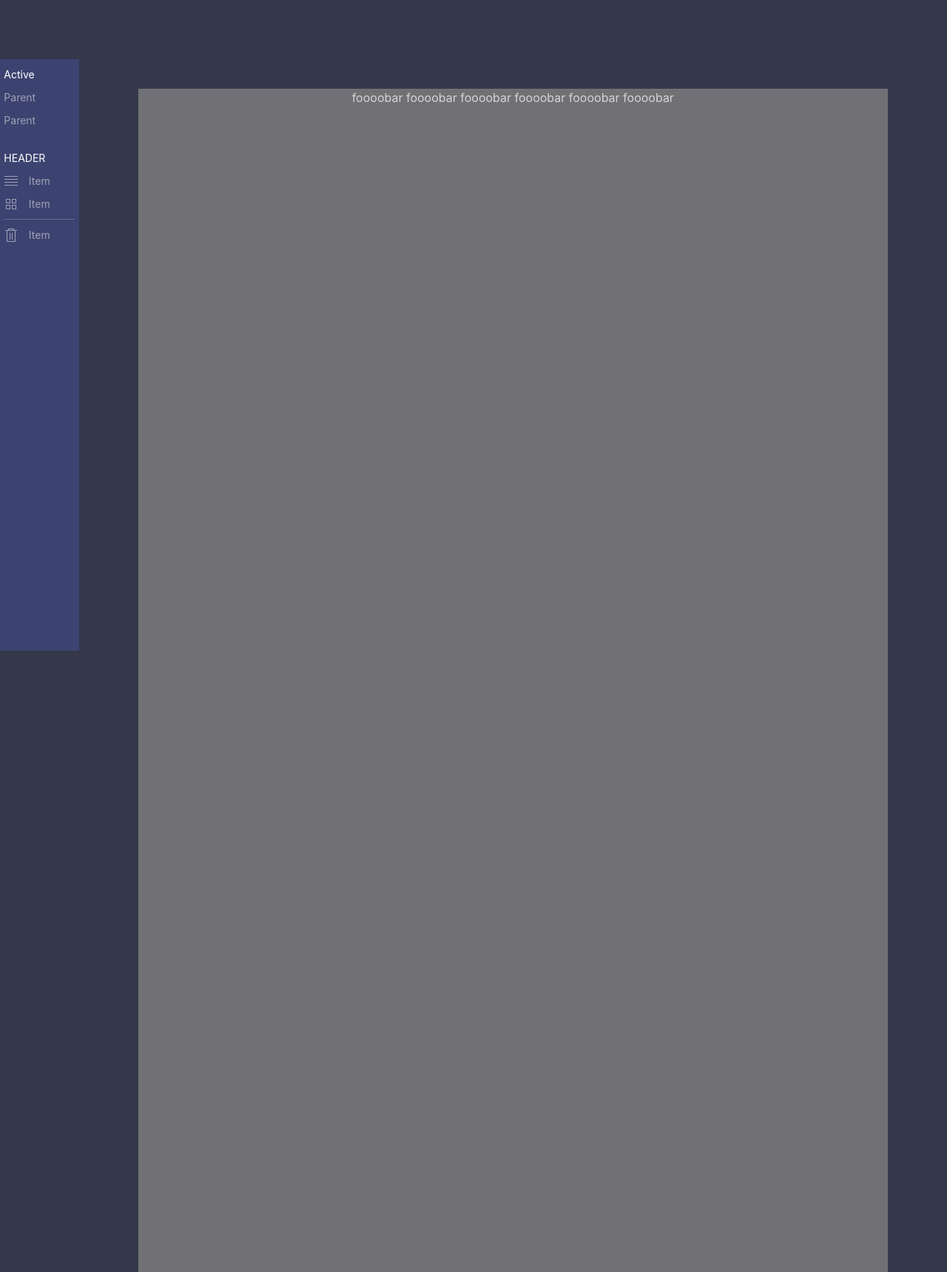
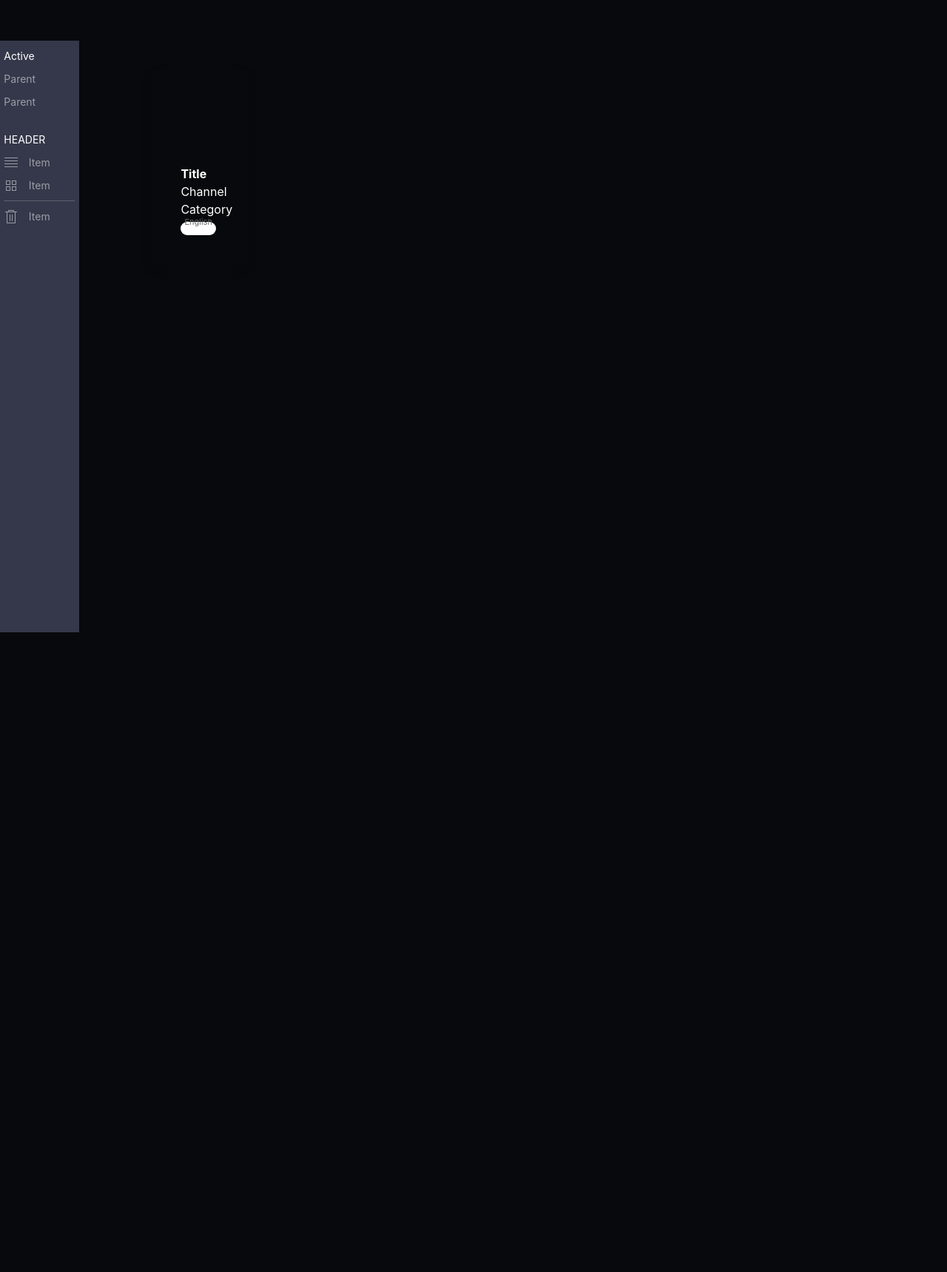
Before and after one commit to r-t-k/StreamEngine, a Django app: page / in a window 1280 px wide. Shown: the whole page at 74% size. After the commit the page ends 855 px from the top, so only its background shows below. Run offline with Django 3.2, Linux system fonts and the light colour scheme; some libraries are stand-ins or nearby versions.

Commit message:
desktop home screen progress

```diff
--- a/django/app/streamengine/streamengine/static/css/base.css
+++ b/django/app/streamengine/streamengine/static/css/base.css
@@ -4,16 +4,15 @@
     --purple-navy: #3D4370;
     --davys-grey: #4A4A4A;
     --sonic-silver: #717175;
+    --dark: #08090C;
 }
 
 html,
 body {
-    background-color: var(--charcoal);
+    background-color: var(--dark);
 }
 
-body {
-
-}
+body {}
 
 #root {
     height: 100%;
@@ -24,15 +23,57 @@
     height: 100%;
 }
 
+#top-nav-pane {
+
+    margin-bottom: 5px;
+}
+
 #top-nav {
-    background-color: var(--oxford-blue);
+    background-color: var(--charcoal);
+    position: relative;
+    z-index: 980;
+    height: 50px;
+}
+
+.top-nav-menu {
+    align-items: center;
+    justify-content: center;
+    height: 50px;
+}
+
+#top-nav-search {
+    background: var(--sonic-silver);
+    border-radius: 5px;
+    width: 360px;
+}
+
+#top-nav-search-field {
+    border-bottom-left-radius: 6px;
+    border-bottom-right-radius: ;
+    border-top-left-radius: 6px;
+    padding-right: 40px;
+    width: 320px;
+    border-color: var(--dark);
+    border-style: solid;
+    background-color: var(--sonic-silver);
+    padding-top: 0px;
+    padding-bottom: 0px;
+    border-width: 0px;
+    border-right-width: 1px;
+}
+
+#top-nav-search-btn {
+    background-color: var(--sonic-silver);
+    border-bottom-right-radius: 6px;
+    border-top-right-radius: 6px;
 }
 
 #side-nav {
-    background-color: var(--purple-navy);
+    background-color: var(--charcoal);
     position: fixed;
     width: calc(100% * 1 / 12.001);
 }
+
 #side-nav-pane {
     padding: 5%;
 }
@@ -41,15 +82,36 @@
     margin-left: calc(100% * 1 / 12.001);
     width: calc(100% * 11 / 12.001);
 }
+
 #content-pane {
-    background-color: var(--charcoal);
+    background-color: var(--dark);
     min-height: 200vh;
     padding-left: 0;
 }
+
 #content {
-    background-color: var(--sonic-silver);
+
     min-height: 200vh;
     margin-top: 40px;
-    margin-left: 80px;
-    margin-right: 80px;
+    margin-left: calc(100% * 1 / 12.001);
+    margin-right: calc(100% * 1 / 12.001);
 }
+
+.vid-prev-card {
+    background: none;
+}
+
+.vid-prev-body {
+    text-align: left;
+}
+
+.vid-prev-body span {
+    display: block;
+
+}
+
+.vid-prev-body span.uk-badge {
+    text-align: center;
+    display: inline-block;
+
+}
--- a/django/app/streamengine/streamengine/templates/index.html
+++ b/django/app/streamengine/streamengine/templates/index.html
@@ -22,13 +22,13 @@
     <!--Base Layout-->
     <div id="root">
         <!--top navbar-->
-        <div class="uk-width-1-1">
+        <div id="top-nav-pane" class="uk-width-1-1">
             <div
                 uk-sticky="sel-target: .uk-navbar-container; cls-active: uk-navbar-sticky; bottom: #transparent-sticky-navbar">
-                <nav id="top-nav" class="uk-navbar-container" uk-navbar style="position: relative; z-index: 980;">
+                <nav id="top-nav" class="uk-navbar-container" uk-navbar>
                     <div class="uk-navbar-left">
 
-                        <ul class="uk-navbar-nav">
+                        <ul class="uk-navbar-nav top-nav-menu">
                             <li class="uk-active"><a href="#">Active</a></li>
                             <li>
                                 <a href="#">Parent</a>
@@ -44,6 +44,33 @@
                         </ul>
 
                     </div>
+                    <!-- TOP NAV CENTER -->
+                    <div class="uk-navbar-center">
+                        <form id="top-nav-search" class="uk-search uk-search-default">
+                            <a id="top-nav-search-btn" href="" class="uk-search-icon-flip" uk-search-icon></a>
+                            <input id="top-nav-search-field" class="uk-search-input" type="search" placeholder="Search">
+                        </form>
+
+                    </div>
+                    <!-- END TOP NAV CENTER -->
+                    <!-- TOP NAV Right -->
+                    <div class="uk-navbar-right">
+                        <ul class="uk-navbar-nav top-nav-menu">
+                            <li class="uk-active"><a href="#">Active</a></li>
+                            <li>
+                                <a href="#">Parent</a>
+                                <div class="uk-navbar-dropdown">
+                                    <ul class="uk-nav uk-navbar-dropdown-nav">
+                                        <li class="uk-active"><a href="#">Active</a></li>
+                                        <li><a href="#">Item</a></li>
+                                        <li><a href="#">Item</a></li>
+                                    </ul>
+                                </div>
+                            </li>
+                            <li><a href="#">Item</a></li>
+                        </ul>
+                    </div>
+                    <!-- END TOP NAV Right -->
                 </nav>
             </div>
         </div>
@@ -82,14 +109,30 @@
             <div id="content-pane" class="uk-width-expand">
                 <div id="content" class="uk-container-expand">
                     <div class="uk-container-expand">
-                        <p>
-                            foooobar
-                            foooobar
-                            foooobar
-                            foooobar
-                            foooobar
-                            foooobar
-                        </p>
+                        <div class="uk-child-width-1-6" uk-grid>
+                            <div>
+                                <div class="uk-card uk-card-default vid-prev-card">
+                                    <div class="uk-card-media-top">
+                                        <img src="https://via.placeholder.com/300x250" alt="">
+                                    </div>
+                                    <div class="uk-card-body uk-light vid-prev-body">
+                                        <div class="uk-width-expand" uk-grid>
+                                            <div class="uk-width-1-3">
+                                                <img data-src="https://via.placeholder.com/80x80" width="" height=""
+                                                    alt="" uk-img>
+                                            </div>
+                                            <div class="uk-width-2-3">
+                                                <span><a><strong>Title</strong></a></span>
+                                                <span><a>Channel</a></span>
+                                                <span><a>Category</a></span>
+                                                <span class="uk-badge">English</span>
+                                            </div>
+                                        </div>
+                                    </div>
+                                </div>
+                            </div>
+
+                        </div>
                     </div>
                 </div>
             </div>
```
